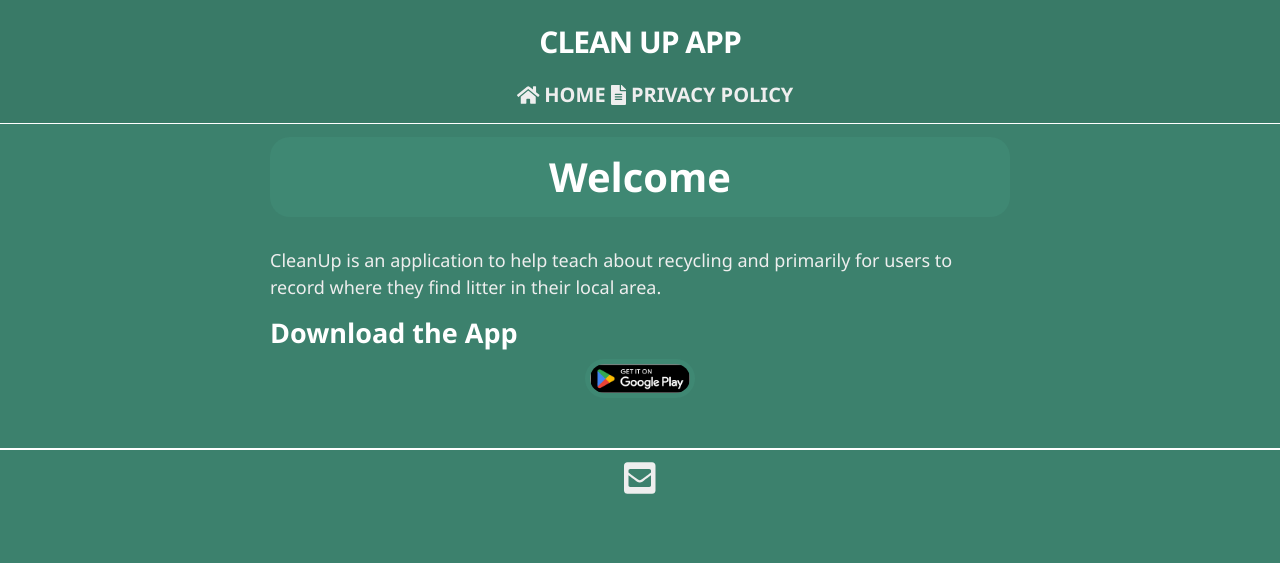
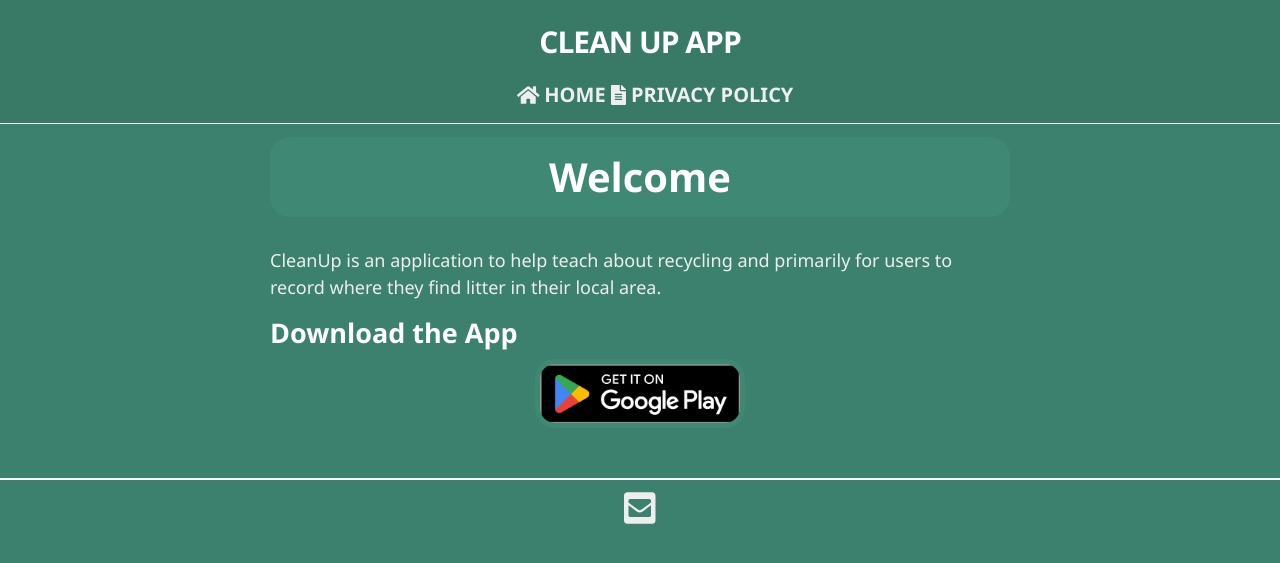
Before and after one commit to zar67/SOWA-Project, a Jekyll site: the page built from docs/index.html, in a window 1280 px wide. Shown: the top 563 px of the page. Built offline with Jekyll 4.4.1, drawn with Linux system fonts in a browser that asks for light colours; nearby versions of some CDN libraries.

Commit message:
Image width

```diff
--- a/docs/index.html
+++ b/docs/index.html
@@ -8,5 +8,5 @@ CleanUp is an application to help teach about recycling and primarily for users
 <h1>Download the App</h1>
 
 <a class="games-link" href="https://play.google.com/apps/internaltest/4701071069080345025">
-    <img src="{{site.baseurl}}/assets/google_badge.png" style="width: 100px;">
+    <img src="{{site.baseurl}}/assets/google_badge.png" style="width: 200px;">
 </a>
```
